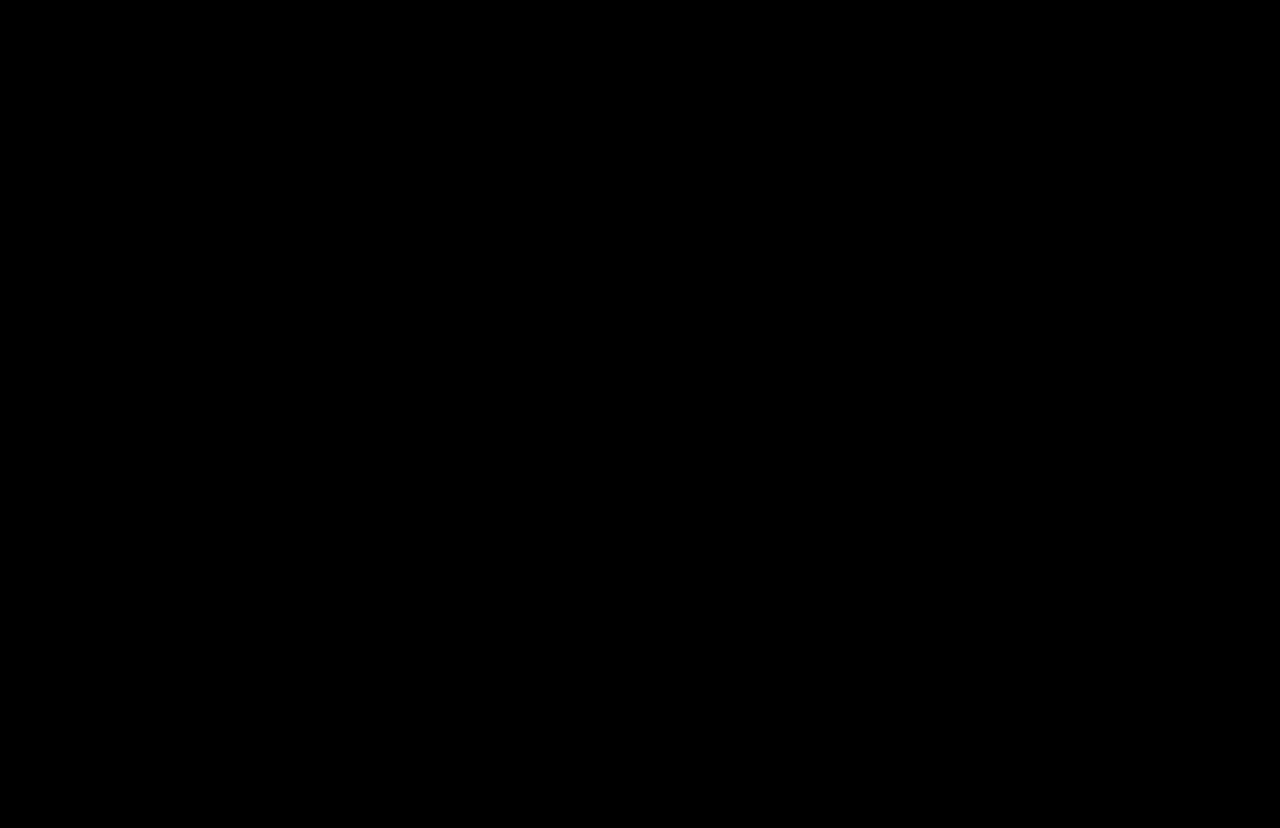
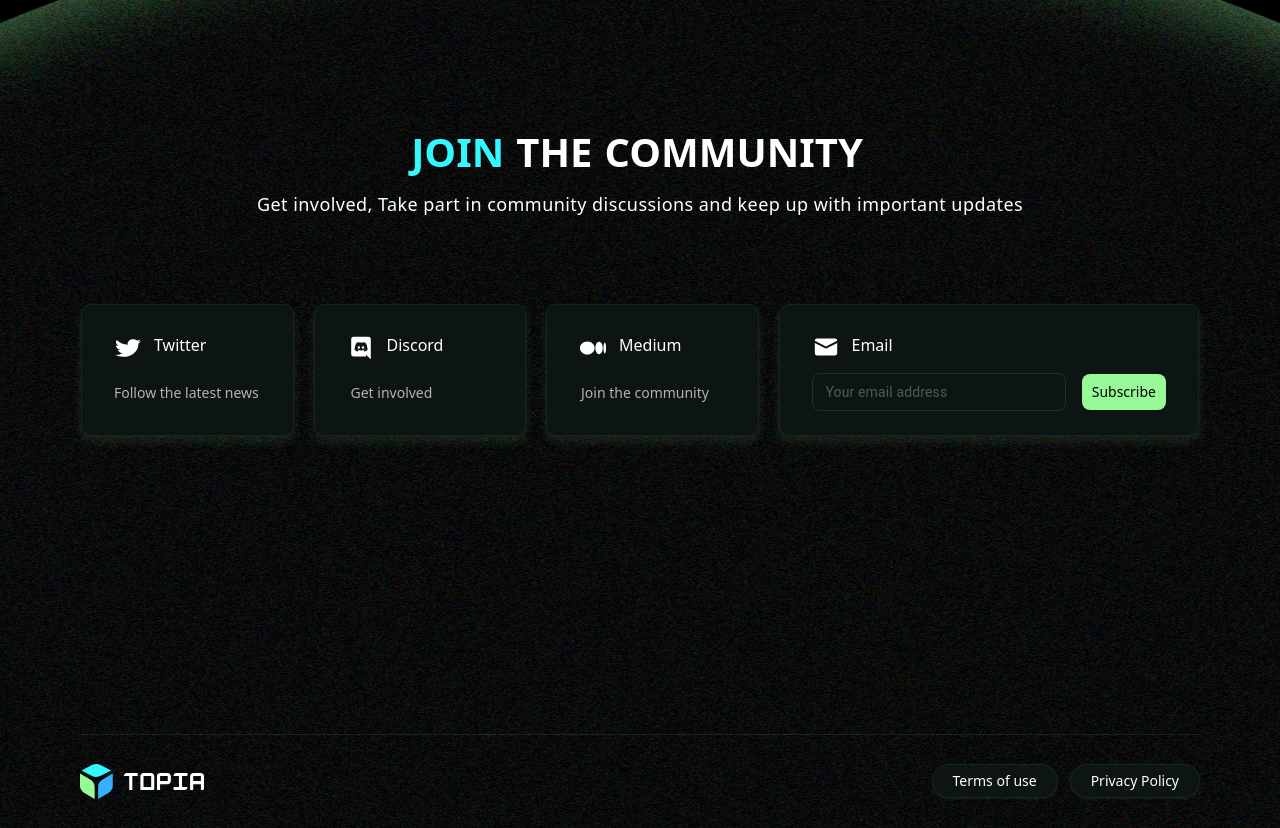
Before and after one commit to TopiaNetwork/topia-network, a Next.js app: page / in a window 1280 px wide. Shown: the part 6160-6988 px from the top of the page. Before the commit the page ends 5678 px from the top, so only its background shows below. Built offline with nearby package versions, Linux system fonts and the light colour scheme.

Commit message:
add Footer

```diff
--- a/src/app/page.tsx
+++ b/src/app/page.tsx
@@ -4,6 +4,7 @@ import { Section1 } from '../components/landing-page/Section1'
 import { Section2 } from '../components/landing-page/Section2'
 import { Section3 } from '../components/landing-page/Section3'
 import { Section4 } from '../components/landing-page/Section4'
+import { RootFooter } from '../components/nav/RootFooter'
 
 const page = async () => {
   return (
@@ -13,6 +14,7 @@ const page = async () => {
       <Section2 />
       <Section3 />
       <Section4 />
+      <RootFooter />
     </div>
   )
 }
--- /dev/null
+++ b/src/components/app-ui-kit/AppTextField.tsx
@@ -0,0 +1,28 @@
+'use client'
+import { styled } from '@mui/material/styles'
+import { TextField } from '@mui/material'
+
+const AppTextField = styled(TextField)(() => ({
+  '& .MuiOutlinedInput-notchedOutline': {
+    borderColor: `#1F331F !important`,
+  },
+  '&.Mui-focused fieldset, &:hover fieldset': {
+    borderColor: `#96FA96 !important`,
+    borderWidth: '2px !important',
+  },
+  '& .MuiOutlinedInput-root': {
+    '& input[type=number]': {
+      MozAppearance: 'textfield',
+    },
+    '& input[type=number]::-webkit-outer-spin-button': {
+      WebkitAppearance: 'none',
+      margin: 0,
+    },
+    '& input[type=number]::-webkit-inner-spin-button': {
+      WebkitAppearance: 'none',
+      margin: 0,
+    },
+  },
+}))
+
+export default AppTextField
--- /dev/null
+++ b/src/components/nav/RootFooter.tsx
@@ -0,0 +1,102 @@
+import { TwitterIcon } from '../svg/TwitterIcon'
+import { DiscordIcon } from '../svg/DiscordIcon'
+import { MediumIcon } from '../svg/MediumIcon'
+import AppTextField from '../app-ui-kit/AppTextField'
+
+export const RootFooter = () => {
+  return (
+    <div className="mt-[384px] bg-[url('/img/bg_footer.webp')] bg-top bg-repeat-y pt-[220px]">
+      <div className="flex justify-center">
+        <div className="w-[1150px] max-w-[1150px]">
+          <div className="mx-4 flex justify-center">
+            <span className="pr-1.5 text-[40px] font-bold text-[#33F8FF]">
+              JOIN
+            </span>
+            <span className="px-1.5 text-[40px] font-bold">THE</span>
+            <span className="px-1.5 text-[40px] font-bold">COMMUNITY</span>
+          </div>
+          <div className="mx-4 mt-2 max-w-[1120px] text-center text-lg tracking-wide">
+            Get involved, Take part in community discussions and keep up with
+            important updates
+          </div>
+          <div className="mx-1.5 mt-[76px] flex flex-wrap justify-between">
+            <div className="group m-2.5 h-[132px] w-[212px] flex-auto rounded-[10px] border border-solid border-[#17271F] bg-[#0C1414] shadow-[0_6px_9px_1px_rgba(150,250,150,0.1)] hover:bg-[#96FA96] hover:text-black">
+              <div className="mx-8 mt-7 flex">
+                <TwitterIcon className="w-[28px] fill-white group-hover:fill-black" />
+                <div className="ml-3">Twitter</div>
+              </div>
+              <div className="ml-8 mt-5 text-sm text-[#B3B3B3] group-hover:text-black group-hover:underline">
+                Follow the latest news
+              </div>
+            </div>
+            <div className="group m-2.5 h-[132px] w-[212px] flex-auto rounded-[10px] border border-solid border-[#17271F] bg-[#0C1414] shadow-[0_6px_9px_1px_rgba(150,250,150,0.1)] hover:bg-[#96FA96] hover:text-black">
+              <div className="mx-8 mt-7 flex">
+                <DiscordIcon className="w-[28px] fill-white group-hover:fill-black" />
+                <div className="ml-3">Discord</div>
+              </div>
+              <div className="ml-9 mt-5 text-sm text-[#B3B3B3] group-hover:text-black group-hover:underline">
+                Get involved
+              </div>
+            </div>
+            <div className="group m-2.5 h-[132px] w-[212px] flex-auto rounded-[10px] border border-solid border-[#17271F] bg-[#0C1414] shadow-[0_6px_9px_1px_rgba(150,250,150,0.1)] hover:bg-[#96FA96] hover:text-black">
+              <div className="mx-8 mt-7 flex">
+                <MediumIcon className="w-[28px] fill-white group-hover:fill-black" />
+                <div className="ml-3">Medium</div>
+              </div>
+              <div className="ml-[34px] mt-5 text-sm text-[#B3B3B3] group-hover:text-black group-hover:underline">
+                Join the community
+              </div>
+            </div>
+            <div className="m-2.5 h-[132px] w-[420px] flex-auto rounded-[10px] border border-solid border-[#17271F] bg-[#0C1414] shadow-[0_6px_9px_1px_rgba(150,250,150,0.1)]">
+              <div className="mx-8 mt-7 flex">
+                <img className="w-[28px]" src="/img/icon_email.svg" alt="" />
+                <div className="ml-3">Email</div>
+              </div>
+              <div className="mx-8 mt-3 flex items-center">
+                <AppTextField
+                  variant="outlined"
+                  className="flex-auto placeholder:text-[#B3B3B3]"
+                  sx={{
+                    marginRight: 2,
+                    '& .MuiOutlinedInput-root': {
+                      borderRadius: '8px',
+                      height: '38px',
+                      fontSize: '14px',
+                    },
+                    '& .MuiOutlinedInput-input': {
+                      '&::placeholder': {
+                        color: '#B3B3B3',
+                      },
+                      'caret-color': 'white',
+                      color: 'white',
+                    },
+                  }}
+                  placeholder="Your email address"
+                />
+                <div className="flex items-center justify-center rounded-lg bg-[#96FA96]">
+                  <span className="py-2 px-2.5 text-sm text-black">
+                    Subscribe
+                  </span>
+                </div>
+              </div>
+            </div>
+          </div>
+        </div>
+      </div>
+
+      <div className="flex justify-center">
+        <div className="mx-4 mt-[288px] flex h-[94px] max-w-[1120px] flex-auto items-center justify-between border-t border-solid border-[rgba(150,250,150,0.1)]">
+          <img className="w-[124px]" src="/img/topia.svg" alt="" />
+          <div className="flex items-center">
+            <div className="mx-1.5 rounded-full border border-solid border-[#17271F] bg-[#0C1414] px-5 py-1.5 text-sm shadow-[0_1px_3px_rgba(150,250,150,0.1)]">
+              Terms of use
+            </div>
+            <div className="ml-1.5 rounded-full border border-solid border-[#17271F] bg-[#0C1414] px-5 py-1.5 text-sm shadow-[0_1px_3px_rgba(150,250,150,0.1)]">
+              Privacy Policy
+            </div>
+          </div>
+        </div>
+      </div>
+    </div>
+  )
+}
--- /dev/null
+++ b/src/components/svg/DiscordIcon.tsx
@@ -0,0 +1,19 @@
+import { SVGProps } from 'react'
+
+export const DiscordIcon = (props: SVGProps<SVGSVGElement>) => {
+  return (
+    <svg
+      xmlns="http://www.w3.org/2000/svg"
+      width="30"
+      height="30"
+      viewBox="0 0 30 30"
+      {...props}
+    >
+      <path
+        fillRule="evenodd"
+        d="M535.358,7578.07a1.335,1.335,0,1,0,1.223,1.33A1.277,1.277,0,0,0,535.358,7578.07Zm4.381,0a1.335,1.335,0,1,0,1.223,1.33A1.277,1.277,0,0,0,539.739,7578.07Zm5.832-10.07H529.489a2.464,2.464,0,0,0-2.46,2.47h0v16.22a2.472,2.472,0,0,0,2.46,2.48H543.1l-0.638-2.23,1.537,1.43,1.452,1.35,2.582,2.28v-21.53a2.464,2.464,0,0,0-2.46-2.47h0Zm-4.633,15.67s-0.432-.51-0.791-0.97a3.816,3.816,0,0,0,2.172-1.43,7.367,7.367,0,0,1-1.381.71,8.472,8.472,0,0,1-4.849.5,9.876,9.876,0,0,1-1.763-.52,6.912,6.912,0,0,1-.875-0.4,0.617,0.617,0,0,0-.108-0.06,0.118,0.118,0,0,1-.049-0.04c-0.216-.12-0.336-0.2-0.336-0.2a3.709,3.709,0,0,0,2.1,1.41c-0.36.46-.8,1-0.8,1a4.336,4.336,0,0,1-3.658-1.82,16.065,16.065,0,0,1,1.728-7,5.9,5.9,0,0,1,3.371-1.26l0.12,0.14a8.14,8.14,0,0,0-3.157,1.58s0.266-.15.709-0.35a9.313,9.313,0,0,1,2.724-.76,1.409,1.409,0,0,1,.2-0.02,9.754,9.754,0,0,1,6.036,1.13,8.052,8.052,0,0,0-2.989-1.53l0.168-.19a5.9,5.9,0,0,1,3.372,1.26,16.065,16.065,0,0,1,1.728,7A4.376,4.376,0,0,1,540.938,7583.67Z"
+        transform="translate(-522.531 -7565)"
+      />
+    </svg>
+  )
+}
--- /dev/null
+++ b/src/components/svg/MediumIcon.tsx
@@ -0,0 +1,19 @@
+import { SVGProps } from 'react'
+
+export const MediumIcon = (props: SVGProps<SVGSVGElement>) => {
+  return (
+    <svg
+      xmlns="http://www.w3.org/2000/svg"
+      width="30"
+      height="30"
+      viewBox="0 0 30 30"
+      {...props}
+    >
+      <path
+        fillRule="evenodd"
+        d="M813.786,7579.97c0,3.86-3.535,6.99-7.895,6.99s-7.895-3.13-7.895-6.99,3.535-7,7.895-7,7.895,3.13,7.895,7m8.661,0c0,3.63-1.767,6.58-3.947,6.58s-3.948-2.95-3.948-6.58,1.768-6.59,3.948-6.59,3.947,2.95,3.947,6.59m3.543,0c0,3.26-.622,5.9-1.389,5.9s-1.388-2.65-1.388-5.9,0.622-5.91,1.389-5.91,1.388,2.65,1.388,5.91"
+        transform="translate(-797 -7564.97)"
+      />
+    </svg>
+  )
+}
--- /dev/null
+++ b/src/components/svg/TwitterIcon.tsx
@@ -0,0 +1,19 @@
+import { SVGProps } from 'react'
+
+export const TwitterIcon = (props: SVGProps<SVGSVGElement>) => {
+  return (
+    <svg
+      xmlns="http://www.w3.org/2000/svg"
+      width="30"
+      height="30"
+      viewBox="0 0 30 30"
+      {...props}
+    >
+      <path
+        fillRule="evenodd"
+        d="M269.435,7573.26a13.658,13.658,0,0,1-3.3.74,5.048,5.048,0,0,0,2.524-2.64,12.779,12.779,0,0,1-3.642,1.16,6.284,6.284,0,0,0-4.193-1.52c-3.181,0-5.739,2.15-5.739,4.79a4.566,4.566,0,0,0,.142,1.1,17.509,17.509,0,0,1-11.833-5.01,4.172,4.172,0,0,0-.781,2.42,4.645,4.645,0,0,0,2.558,3.99,6.6,6.6,0,0,1-2.595-.61v0.06c0,2.33,1.972,4.26,4.6,4.71a7.486,7.486,0,0,1-1.51.16,9.582,9.582,0,0,1-1.084-.07,5.724,5.724,0,0,0,5.364,3.32,13.012,13.012,0,0,1-7.124,2.05c-0.482,0-.926-0.02-1.387-0.06a18.691,18.691,0,0,0,8.814,2.15c10.555,0,16.33-7.3,16.33-13.64,0-.21,0-0.42-0.017-0.62a11.609,11.609,0,0,0,2.877-2.48h0Zm0,0"
+        transform="translate(-240.438 -7565.5)"
+      />
+    </svg>
+  )
+}
```
Also changed, not shown: public/img/bg_footer.webp (added), public/img/icon_email.svg (added).
